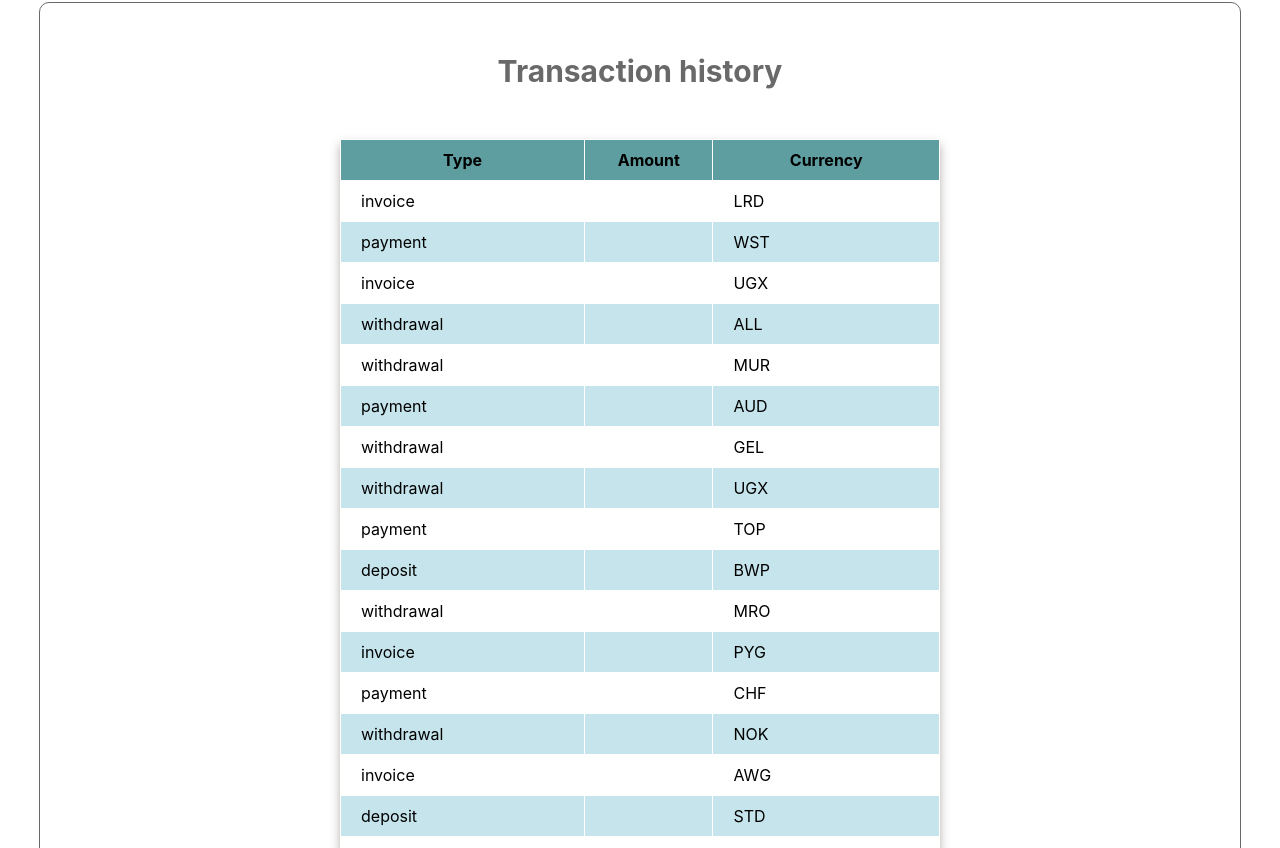
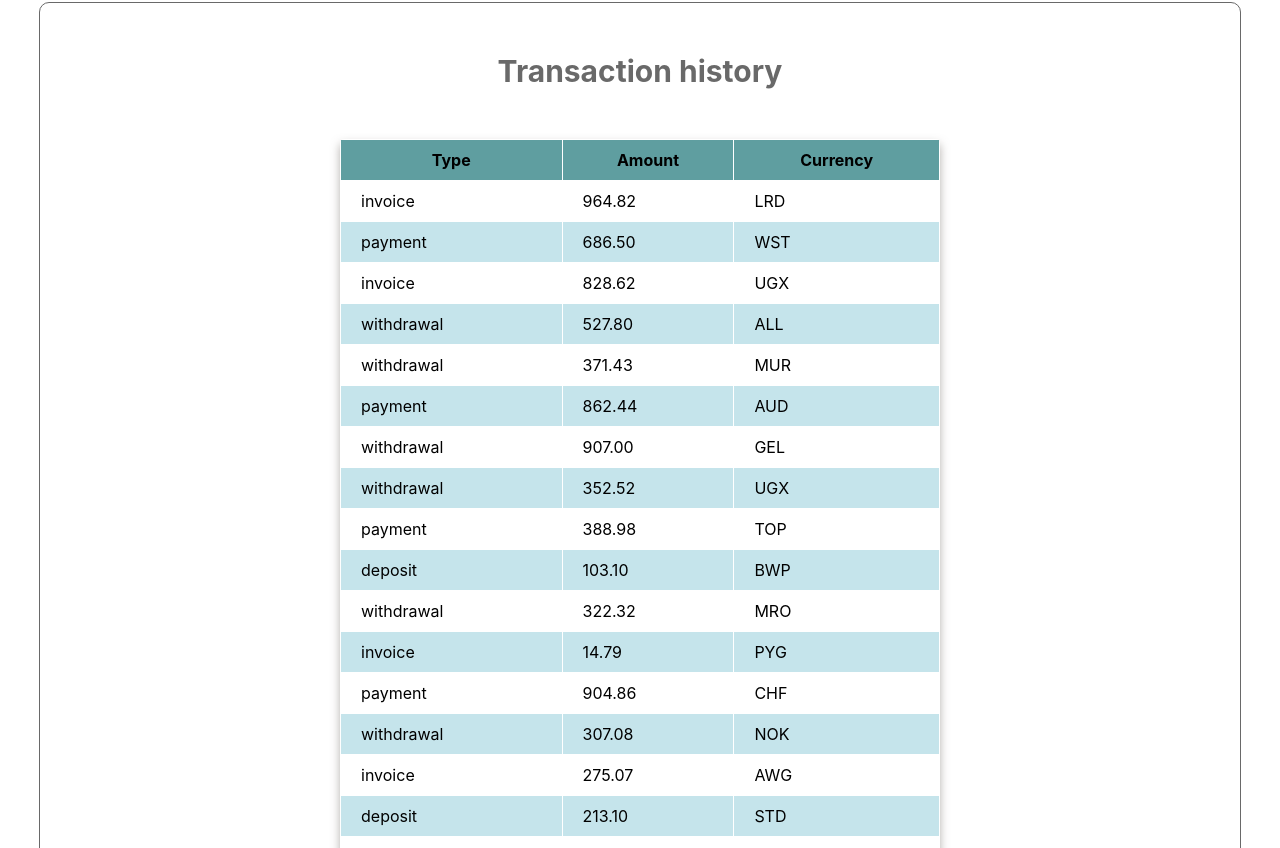
Before and after one commit to Polaolka/goit-react-hw-01-components, a React (Create React App) app: page / in a window 1280 px wide. Shown: the part 1592-2440 px from the top of the page. Built offline with nearby package versions, Linux system fonts and the light colour scheme.

Commit message:
fix amount

```diff
--- a/src/components/TransactionHistory/TransactionHistory.js
+++ b/src/components/TransactionHistory/TransactionHistory.js
@@ -13,10 +13,10 @@ export const TransactionHistory = ({ transactions }) => {
         </tr>
       </thead>
       <tbody>
-        {transactions.map(({ id, type, amountCurr, currency }) => {
+        {transactions.map(({ id, type, amount, currency }) => {
           return (
             <tr className={css.row} key={id}>
-              <TransactionRow type={type} amountCurr={amountCurr} currency={currency} />
+              <TransactionRow type={type} amount={amount} currency={currency} />
             </tr>
           );
         })}
--- a/src/components/TransactionHistory/TransactionRow.js
+++ b/src/components/TransactionHistory/TransactionRow.js
@@ -1,11 +1,11 @@
 import PropTypes from 'prop-types';
 import css from '../TransactionHistory/TransactionHistory.module.css';
 
-export const TransactionRow = ({ type, amountCurr, currency }) => {
+export const TransactionRow = ({ type, amount, currency }) => {
   return (
     <>
           <td className={css.cell}>{type}</td>
-          <td className={css.cell}>{amountCurr}</td>
+          <td className={css.cell}>{amount}</td>
           <td className={css.cell}>{currency}</td>
     </>
   );
@@ -14,5 +14,5 @@ export const TransactionRow = ({ type, amountCurr, currency }) => {
 TransactionRow.prototype = {
     id: PropTypes.string.isRequired,
     type: PropTypes.string.isRequired,
-    amountCurr: PropTypes.string.isRequired,
+    amount: PropTypes.string.isRequired,
   };
```
